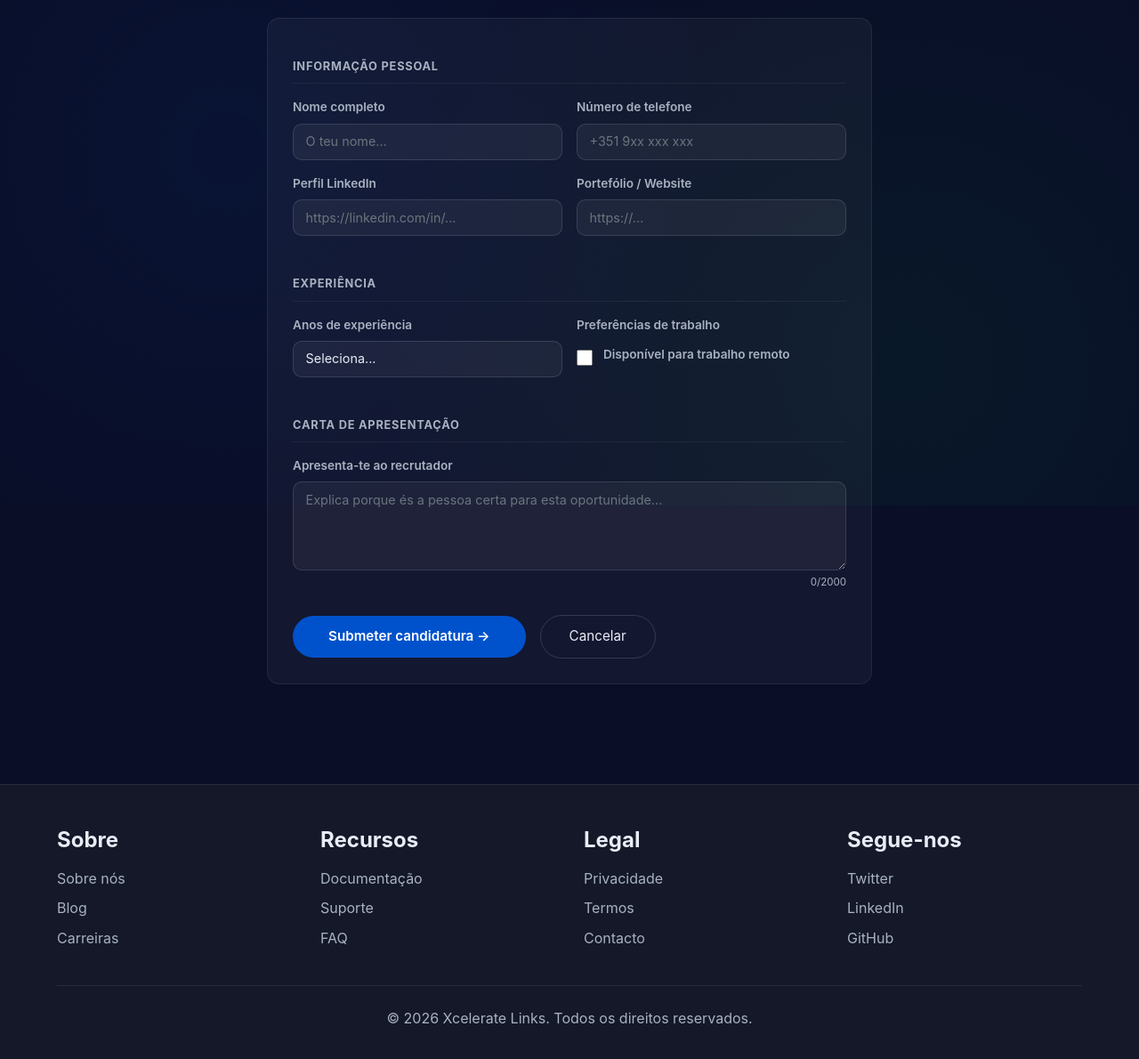
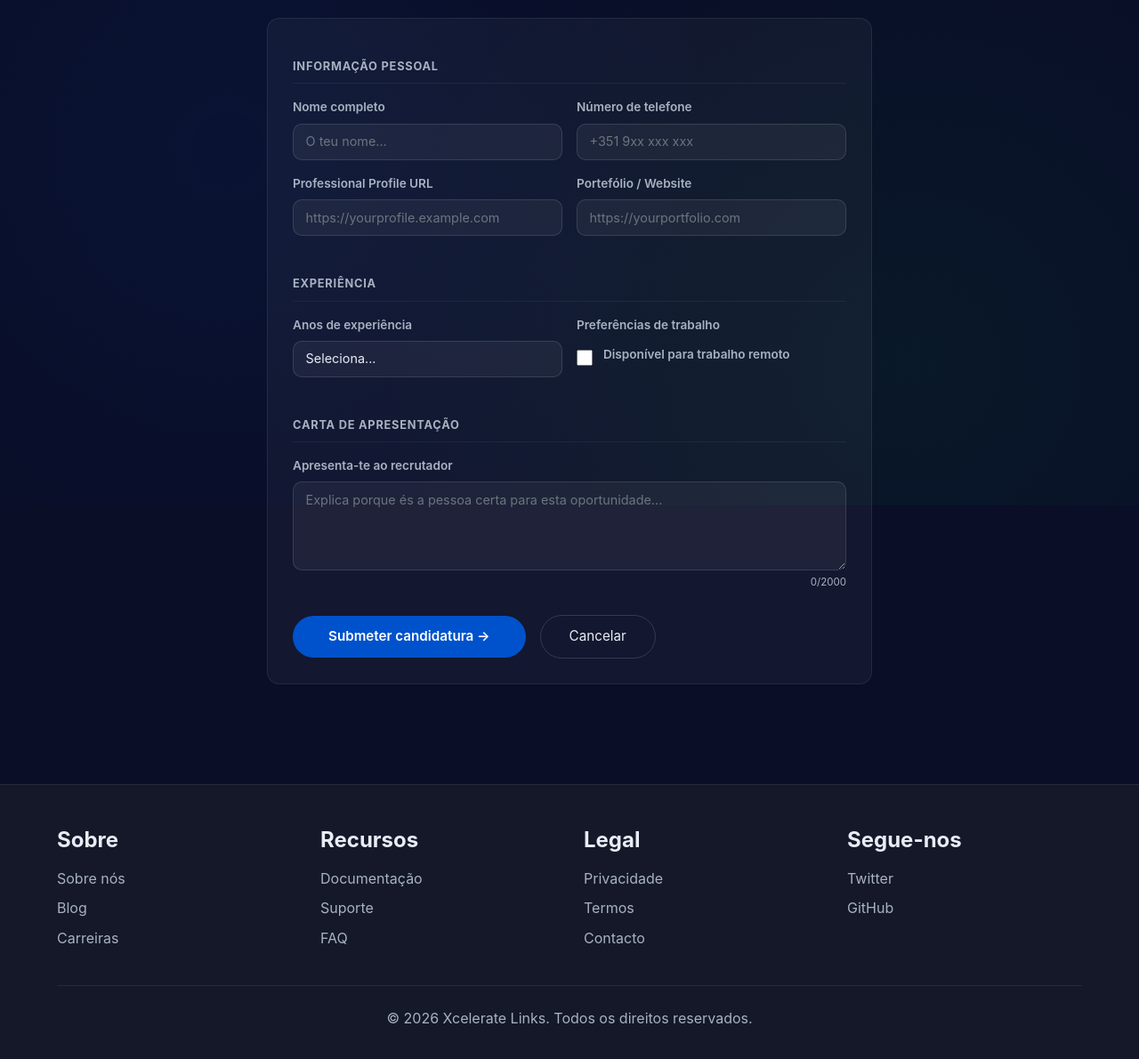
Before and after one commit to didisbp3-alt/xceleratesystemslinkstruefinalfinalfinal, an ASP.NET Core app: template extracted/APIPSI16_6_5/XcelerateLinks/Views/Applications/Create.cshtml in a window 1280 px wide. Shown: the part 232-1422 px from the top of the page at 89% size. Run offline with ASP.NET Core 8, Linux system fonts and the light colour scheme; the template is opened without the code that fills it, so the values that code supplies are empty; some libraries are stand-ins or nearby versions.

Commit message:
Add field validation and remove all LinkedIn references from UI
Co-authored-by: didisbp3-alt <264655493+didisbp3-alt@users.noreply.github.com>

```diff
--- a/extracted/APIPSI16_6_5/APIPSI16/Controllers/JobApplicationsController.cs
+++ b/extracted/APIPSI16_6_5/APIPSI16/Controllers/JobApplicationsController.cs
@@ -62,7 +62,7 @@ namespace APIPSI16.Controllers
                 Name = string.IsNullOrWhiteSpace(dto.Name) ? null : dto.Name,
                 CoverLetter = string.IsNullOrWhiteSpace(dto.CoverLetter) ? null : dto.CoverLetter,
                 PhoneNumber = string.IsNullOrWhiteSpace(dto.PhoneNumber) ? null : dto.PhoneNumber,
-                LinkedInUrl = string.IsNullOrWhiteSpace(dto.LinkedInUrl) ? null : dto.LinkedInUrl,
+                ProfessionalUrl = string.IsNullOrWhiteSpace(dto.ProfessionalUrl) ? null : dto.ProfessionalUrl,
                 PortfolioUrl = string.IsNullOrWhiteSpace(dto.PortfolioUrl) ? null : dto.PortfolioUrl,
                 YearsOfExperience = dto.YearsOfExperience,
                 OpenToRemote = dto.OpenToRemote,
--- a/extracted/APIPSI16_6_5/APIPSI16/Data/xcleratesystemslinks_SampleDBContext.cs
+++ b/extracted/APIPSI16_6_5/APIPSI16/Data/xcleratesystemslinks_SampleDBContext.cs
@@ -234,7 +234,7 @@ public partial class xcleratesystemslinks_SampleDBContext : DbContext
             entity.Property(e => e.UpdatedAt).HasColumnType("datetime");
             entity.Property(e => e.Name).HasMaxLength(50).IsUnicode(false);
             entity.Property(e => e.PhoneNumber).HasMaxLength(20).IsUnicode(false);
-            entity.Property(e => e.LinkedInUrl).HasMaxLength(300);
+            entity.Property(e => e.ProfessionalUrl).HasMaxLength(300);
             entity.Property(e => e.PortfolioUrl).HasMaxLength(300);
             entity.Property(e => e.SelectedJobRoleIds).HasMaxLength(500);
             entity.Property(e => e.ApplicantResponse).IsRequired(false);
--- a/extracted/APIPSI16_6_5/XcelerateLinks/Controllers/ApplicationsController.cs
+++ b/extracted/APIPSI16_6_5/XcelerateLinks/Controllers/ApplicationsController.cs
@@ -136,7 +136,7 @@ namespace XcelerateLinks.Mvc.Controllers
                 Name = model.Application.Name,
                 CoverLetter = model.Application.CoverLetter,
                 PhoneNumber = model.Application.PhoneNumber,
-                LinkedInUrl = model.Application.LinkedInUrl,
+                ProfessionalUrl = model.Application.ProfessionalUrl,
                 PortfolioUrl = model.Application.PortfolioUrl,
                 YearsOfExperience = model.Application.YearsOfExperience,
                 OpenToRemote = model.Application.OpenToRemote,
@@ -361,7 +361,7 @@ namespace XcelerateLinks.Mvc.Controllers
             public string? Name { get; set; }
             public string? CoverLetter { get; set; }
             public string? PhoneNumber { get; set; }
-            public string? LinkedInUrl { get; set; }
+            public string? ProfessionalUrl { get; set; }
             public string? PortfolioUrl { get; set; }
             public int? YearsOfExperience { get; set; }
             public bool? OpenToRemote { get; set; }
--- a/extracted/APIPSI16_6_5/XcelerateLinks/Views/Account/Register.cshtml
+++ b/extracted/APIPSI16_6_5/XcelerateLinks/Views/Account/Register.cshtml
@@ -37,7 +37,7 @@
 
                     <div class="mb-3">
                         <label asp-for="Email" class="form-label">Email</label>
-                        <input asp-for="Email" class="form-control" placeholder="email@exemplo.com" />
+                        <input asp-for="Email" type="email" class="form-control" placeholder="email@example.com" required title="Enter a valid email address" />
                         <span asp-validation-for="Email" class="text-danger small"></span>
                     </div>
 
@@ -49,7 +49,7 @@
 
                     <div class="mb-3">
                         <label asp-for="Password" class="form-label">Senha</label>
-                        <input asp-for="Password" class="form-control" placeholder="senha segura" type="password" />
+                        <input asp-for="Password" class="form-control" placeholder="Min. 8 characters" type="password" minlength="8" required />
                         <span asp-validation-for="Password" class="text-danger small"></span>
                     </div>
 
--- a/extracted/APIPSI16_6_5/XcelerateLinks/Views/Applications/Create.cshtml
+++ b/extracted/APIPSI16_6_5/XcelerateLinks/Views/Applications/Create.cshtml
@@ -136,19 +136,19 @@
                     </div>
                     <div class="form-group-styled">
                         <label asp-for="Application.PhoneNumber">Número de telefone</label>
-                        <input asp-for="Application.PhoneNumber" class="form-control" placeholder="+351 9xx xxx xxx" />
+                        <input asp-for="Application.PhoneNumber" type="tel" class="form-control" placeholder="+351 9xx xxx xxx" pattern="^\+?[\d\s\-(). ]{7,20}$" title="Enter a valid phone number (7–20 digits, spaces, hyphens, parentheses, or + allowed)" />
                         <span asp-validation-for="Application.PhoneNumber" class="text-danger"></span>
                     </div>
                 </div>
                 <div class="field-row">
                     <div class="form-group-styled">
-                        <label asp-for="Application.LinkedInUrl">Perfil LinkedIn</label>
-                        <input asp-for="Application.LinkedInUrl" class="form-control" placeholder="https://linkedin.com/in/..." />
-                        <span asp-validation-for="Application.LinkedInUrl" class="text-danger"></span>
+                        <label asp-for="Application.ProfessionalUrl">Professional Profile URL</label>
+                        <input asp-for="Application.ProfessionalUrl" type="url" class="form-control" placeholder="https://yourprofile.example.com" />
+                        <span asp-validation-for="Application.ProfessionalUrl" class="text-danger"></span>
                     </div>
                     <div class="form-group-styled">
                         <label asp-for="Application.PortfolioUrl">Portefólio / Website</label>
-                        <input asp-for="Application.PortfolioUrl" class="form-control" placeholder="https://..." />
+                        <input asp-for="Application.PortfolioUrl" type="url" class="form-control" placeholder="https://yourportfolio.com" />
                         <span asp-validation-for="Application.PortfolioUrl" class="text-danger"></span>
                     </div>
                 </div>
--- a/extracted/APIPSI16_6_5/XcelerateLinks/Views/Applications/Details.cshtml
+++ b/extracted/APIPSI16_6_5/XcelerateLinks/Views/Applications/Details.cshtml
@@ -231,11 +231,11 @@
                 <span><a href="tel:@Model.PhoneNumber" style="color:inherit;">@Model.PhoneNumber</a></span>
             </div>
         }
-        @if (!string.IsNullOrEmpty(Model.LinkedInUrl))
+        @if (!string.IsNullOrEmpty(Model.ProfessionalUrl))
         {
             <div class="detail-row">
-                <span class="label">LinkedIn</span>
-                <span><a href="@Model.LinkedInUrl" target="_blank" rel="noopener" style="color:#60a5fa;">@Model.LinkedInUrl</a></span>
+                <span class="label">Professional Profile</span>
+                <span><a href="@Model.ProfessionalUrl" target="_blank" rel="noopener" style="color:#60a5fa;">@Model.ProfessionalUrl</a></span>
             </div>
         }
         @if (!string.IsNullOrEmpty(Model.PortfolioUrl))
--- a/extracted/APIPSI16_6_5/XcelerateLinks/Views/Shared/_Layout.cshtml
+++ b/extracted/APIPSI16_6_5/XcelerateLinks/Views/Shared/_Layout.cshtml
@@ -134,7 +134,6 @@
                 <div class="footer-section">
                     <h4>Segue-nos</h4>
                     <a href="#" class="footer-link">Twitter</a>
-                    <a href="#" class="footer-link">LinkedIn</a>
                     <a href="#" class="footer-link">GitHub</a>
                 </div>
             </div>
@@ -795,13 +794,13 @@
                 // ----- Application form -----
                 'Informação Pessoal': 'Personal Information',
                 'Número de telefone': 'Phone number',
-                'Perfil LinkedIn': 'LinkedIn Profile',
+                'Perfil Profissional URL': 'Professional Profile URL',
                 'Portefólio / Website': 'Portfolio / Website',
                 'Carta de Apresentação': 'Cover Letter',
                 'Explica porque és a pessoa certa para esta oportunidade...': 'Explain why you are the right person for this opportunity...',
                 'O teu nome...': 'Your name...',
                 '+351 9xx xxx xxx': '+351 9xx xxx xxx',
-                'https://linkedin.com/in/...': 'https://linkedin.com/in/...',
+                'https://yourprofile.example.com': 'https://yourprofile.example.com',
                 'https://...': 'https://...',
                 'Submeter candidatura →': 'Submit application →',
                 'Oportunidade': 'Opportunity',
--- a/extracted/APIPSI16_6_5/XcelerateLinks/Views/Users/Edit.cshtml
+++ b/extracted/APIPSI16_6_5/XcelerateLinks/Views/Users/Edit.cshtml
@@ -28,13 +28,13 @@
 
                         <div class="mb-3">
                             <label asp-for="Email" class="form-label">Email</label>
-                            <input asp-for="Email" type="email" class="form-control" required />
+                            <input asp-for="Email" type="email" class="form-control" required title="Enter a valid email address" />
                             <span asp-validation-for="Email" class="text-danger"></span>
                         </div>
 
                         <div class="mb-3">
                             <label asp-for="PhoneNumber" class="form-label">Phone Number</label>
-                            <input asp-for="PhoneNumber" class="form-control" />
+                            <input asp-for="PhoneNumber" type="tel" class="form-control" placeholder="+351 9xx xxx xxx" pattern="^\+?[\d\s\-(). ]{7,20}$" title="Enter a valid phone number (7–20 digits, spaces, hyphens, parentheses, or + allowed)" />
                             <span asp-validation-for="PhoneNumber" class="text-danger"></span>
                         </div>
 
```
Also changed, not shown: extracted/APIPSI16_6_5/APIPSI16/Controllers/AuthController.cs (+12 -0 lines), extracted/APIPSI16_6_5/APIPSI16/Controllers/UsersController.cs (+6 -4 lines), extracted/APIPSI16_6_5/APIPSI16/Models/DTOs/AddSkillDto.cs (+13 -2 lines), extracted/APIPSI16_6_5/APIPSI16/Models/JobApplication.cs (+5 -5 lines), extracted/APIPSI16_6_5/APIPSI16/Services/InputValidation.cs (added, +17 -0 lines), extracted/APIPSI16_6_5/README.md.
